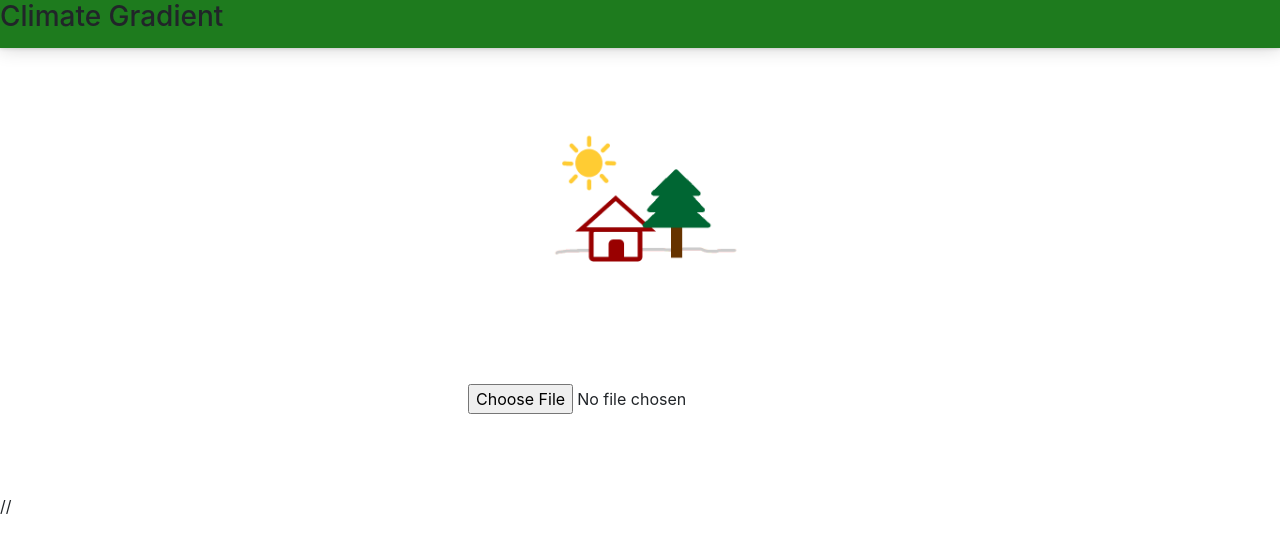
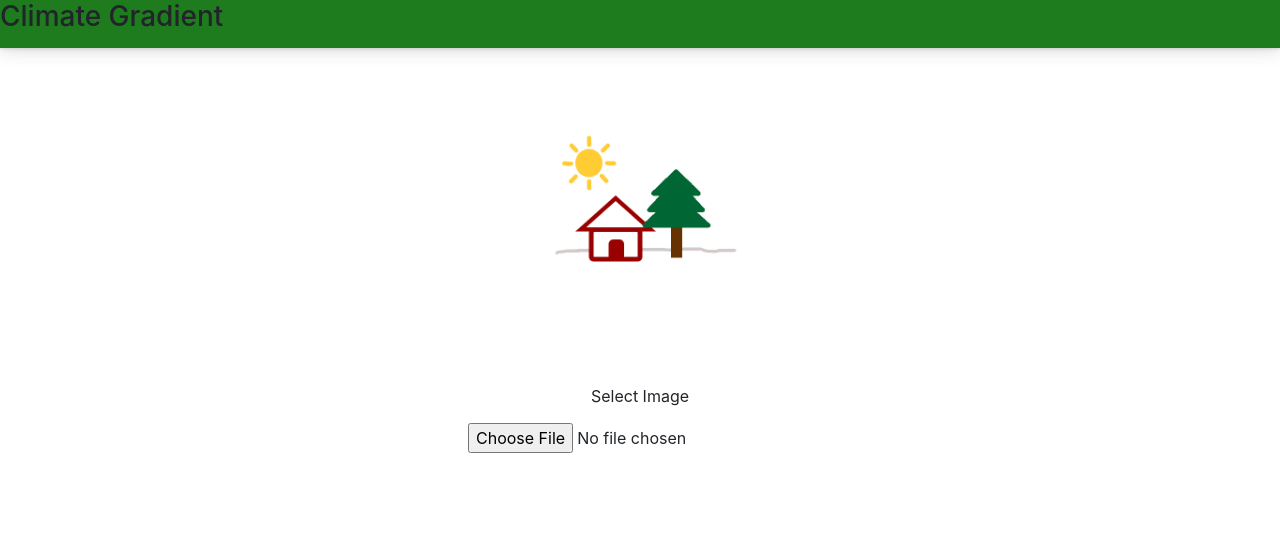
Before and after one commit to mwalmsley/climate-gradient, a React (Create React App) app: page / in a window 1280 px wide. Shown: the top 552 px of the page. Built offline with nearby package versions, Linux system fonts and the light colour scheme.

Commit message:
Latest website

```diff
--- a/src/components/UI/Button.jsx
+++ b/src/components/UI/Button.jsx
@@ -6,21 +6,17 @@ const btn = (props) => {
     return (
         // <Button
         //     variant="success"
-        //     style={{
-        //         fontSize: '1.5rem',
-        //         height: '6rem',
-        //         width: '15rem'
-        //     }}
+
         //     onChange={props.upload}>
         //     {props.name}
         // </Button>
-        <div className='buttons fadein'>
-            <div className='button'>
-                <label htmlFor='single'>
-                </label>
-            <input type='file' id='single' onChange={props.upload} />
+        <form>
+            <div class="form-group">
+                <label htmlFor='single'>{props.name}</label>
+                <br></br>
+                <input className='btn fadein button' type='file' id='single' onChange={props.upload}  />
             </div>
-        </div>
+        </form>
     );
 }
 
--- a/src/containers/Homepage.jsx
+++ b/src/containers/Homepage.jsx
@@ -25,7 +25,7 @@ class Homepage extends Component {
                         />
                     </div>
                 </div>
-            // </div>
+         </div>
         );
     }
 }
--- a/src/containers/Result.jsx
+++ b/src/containers/Result.jsx
@@ -4,24 +4,36 @@ import Nav from '../components/UI/Nav';
 import styles from './Homepage.module.css';
 
 class Result extends Component {
+
+
+
+//
+//
+//
+//
     render() {
+    var quotes = [
+        '“The world will not be destroyed by those who do evil, but by those who watch them without doing anything.” — Albert Einstein',
+        "“The Earth is a fine place and worth fighting for.” – Ernest Hemingway",
+        " “The future will be green or not at all.” – Jonathon Porritt",
+        "“We do not inherit the earth from our ancestors. We borrow it from our children.” – Native American Proverb",
+        "“We are living on this planet as if we had another one to go to.” – Terri Swearingen"
+    ]
+
         return(
             <div>
                 <div className={styles.nav}>
-                    <h3>Cool Title</h3>
+                    <h3>Climate Gradient</h3>
                     <i class="fas fa-bars"></i>
                 </div>
                 <div className={styles.b}>
+                    <h2>What Will Your World Look Like</h2>
                     <h4>Present</h4>
                     <img src={this.props.images[0]} alt='' />
                     <h4>Future</h4>
                     <img src={this.props.images[1]} alt='' />
-                    <h3>Tips to follow</h3>
-                    <ol>
-                        <li>Tip 1</li>
-                        <li>Tip 2</li>
-                        <li>Tip 3</li>
-                    </ol>
+                    <br></br>
+                    <h4>{quotes[Math.floor(Math.random()*quotes.length)]}</h4>
                 </div>
             </div>
         );
```
